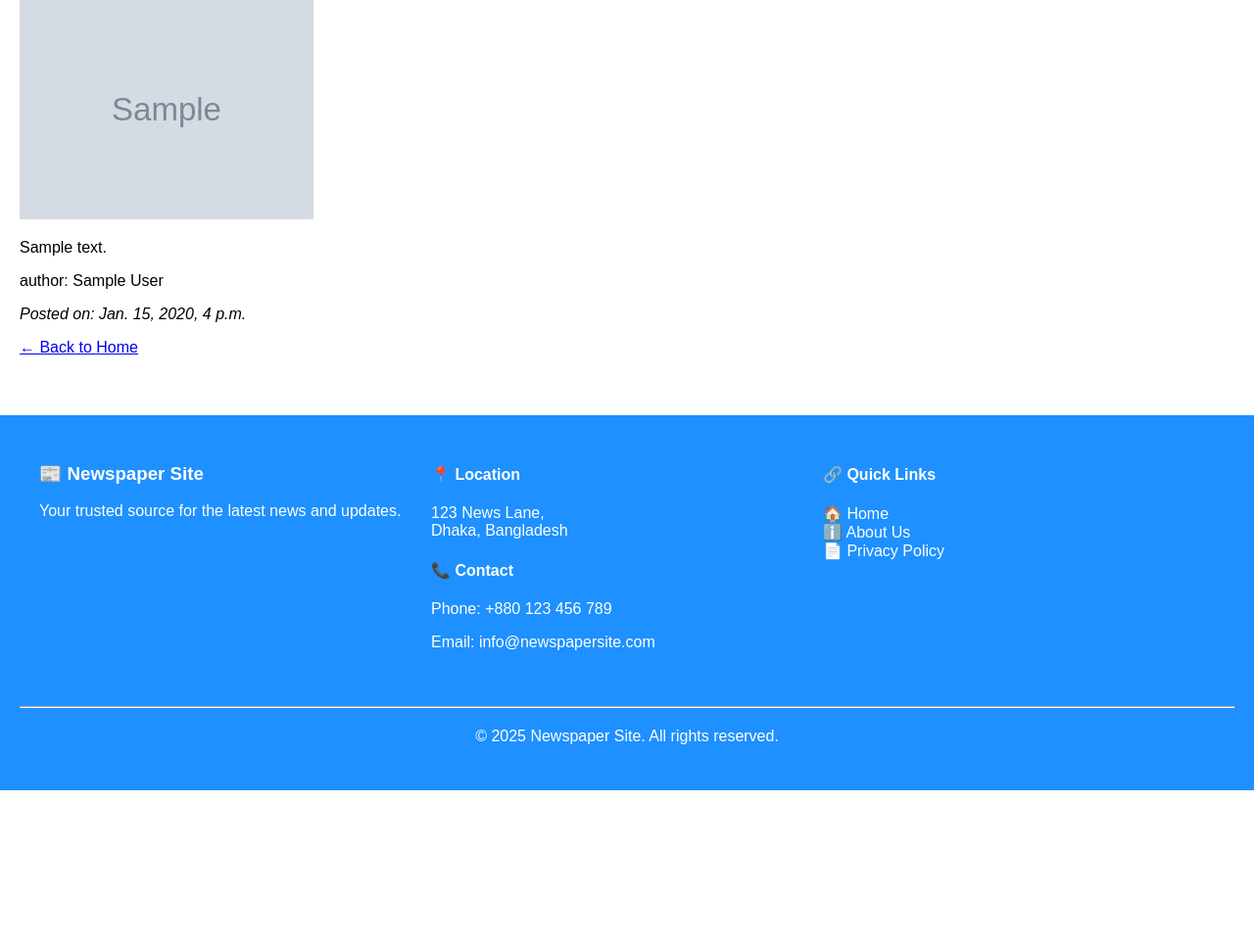
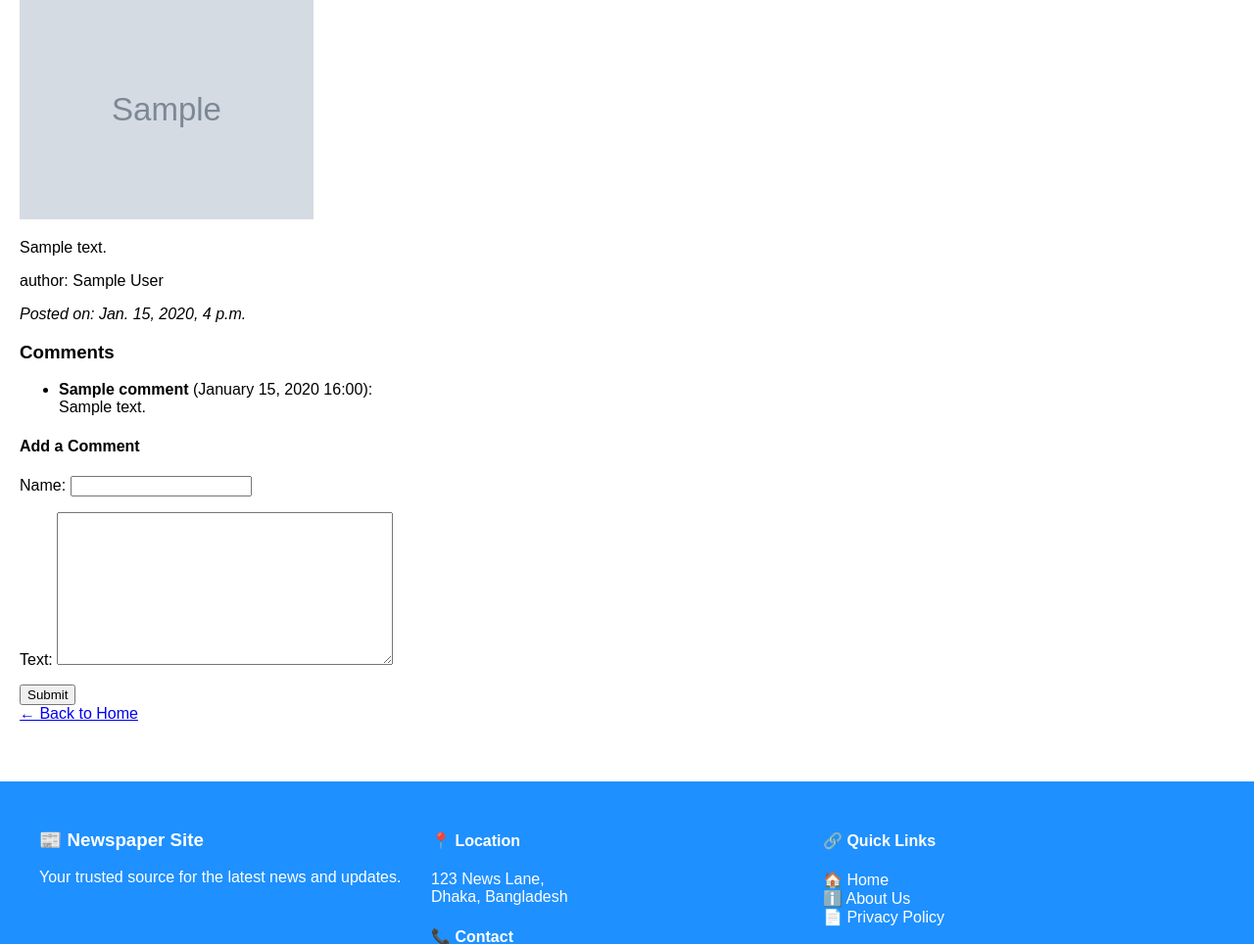
Before and after one commit to arafatsheikh098/NewsPaper_Site, a Django app: page /article/1/ in a window 1280 px wide. Shown: the part 130-1094 px from the top of the page at 98% size. Before the commit the page ends 937 px from the top, so only its background shows below. Run offline with Django 5.2, Linux system fonts and the light colour scheme; tables that the repository leaves empty hold one stand-in row (values such as "Sample post"); grey boxes marked "Sample" are stand-in pictures.

Commit message:
Manual comment added

```diff
--- a/news/models.py
+++ b/news/models.py
@@ -15,3 +15,12 @@ class Article(models.Model):
     image = models.ImageField(upload_to='article_images/', null=True, blank=True)
     def __str__(self):
         return self.title
+
+class Comment(models.Model):
+    article = models.ForeignKey(Article, on_delete=models.CASCADE, related_name='comments')
+    name = models.CharField(max_length=100)
+    text = models.TextField()
+    created_at = models.DateTimeField(auto_now_add=True)
+
+    def __str__(self):
+        return f'Comment by {self.name} on {self.article.title}'
--- a/news/views.py
+++ b/news/views.py
@@ -1,7 +1,8 @@
-from django.shortcuts import render, get_object_or_404
+from django.shortcuts import redirect, render, get_object_or_404
 from .models import Article, Category
 from django.db.models import Q
 from django.utils import timezone
+from .forms import CommentForm
 
 def home(request):
     query = request.GET.get('q')  # q is the input name in our form
@@ -26,7 +27,19 @@ def category_articles(request, category_id):
     })
 def article_detail(request, article_id):
     article = get_object_or_404(Article, id=article_id)
-    return render(request, 'article_detail.html', {'article': article,'now': timezone.now()})
+    comments = article.comments.all().order_by('-created_at')
+
+    if request.method == 'POST':
+        form = CommentForm(request.POST)
+        if form.is_valid():
+            comment = form.save(commit=False)
+            comment.article = article
+            comment.save()
+            return redirect('article_detail', article_id=article.id)
+    else:
+        form = CommentForm()
+    return render(request, 'article_detail.html', {'article': article,'now': timezone.now(),'comments': comments,
+        'form': form})
 
 
 def search_articles(request):
--- a/templates/article_detail.html
+++ b/templates/article_detail.html
@@ -8,5 +8,25 @@
 <p>{{ article.content }}</p>
 <p>author: {{ article.author_name }}</p>
 <p><em>Posted on: {{ article.date_posted }}</em></p>
+<h3>Comments</h3>
+<ul>
+    {% for comment in comments %}
+        <li><strong>{{ comment.name }}</strong> ({{ comment.created_at|date:"F j, Y H:i" }}):<br>
+            {{ comment.text }}
+        </li>
+    {% empty %}
+        <li>No comments yet.</li>
+    {% endfor %}
+</ul>
+
+<h4>Add a Comment</h4>
+<form method="post">
+    {% csrf_token %}
+    {{ form.as_p }}
+    <button type="submit">Submit</button>
+</form>
+
+
 <a href="/">← Back to Home</a>
+
 {% endblock %}
--- a/templates/base.html
+++ b/templates/base.html
@@ -60,8 +60,7 @@
         {% block content %}
         {% endblock %}
     </div>
-</body>
-</html>
+
 <footer style="background-color: #1e90ff; color: white; padding: 30px 20px; margin-top: 40px;">
     <div style="display: flex; flex-wrap: wrap; justify-content: space-between; max-width: 1200px; margin: auto;">
 
@@ -99,3 +98,5 @@
 
     <p style="text-align: center;">&copy; {{ now|date:"Y" }} Newspaper Site. All rights reserved.</p>
 </footer>
+</body>
+</html>
```
Also changed, not shown: news/admin.py (+8 -1 lines), news/migrations/0008_comment.py (added).
